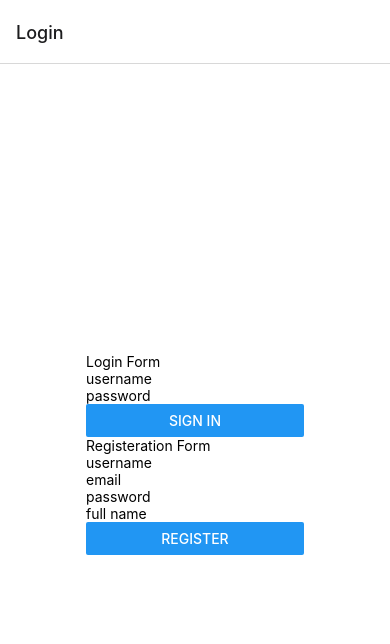
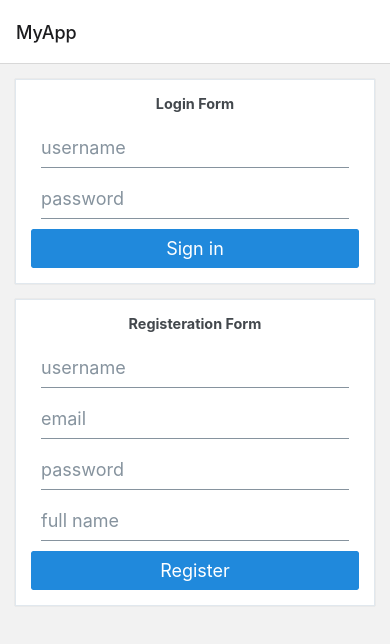
Before and after one commit to ohuji/MyApp, a React Native app: screen /Login in a window 390 px wide. Shown: the top 644 px of the page. Built offline with nearby package versions, Linux system fonts and the light colour scheme.

Commit message:
comp-lib exercise

```diff
--- a/App.js
+++ b/App.js
@@ -1,12 +1,12 @@
 import React from 'react';
-import {StatusBar} from 'expo-status-bar';
 import Navigator from './navigators/Navigator';
 import {MainProvider} from './contexts/MainContext';
 import {Keyboard, TouchableOpacity} from 'react-native';
+import {SafeAreaProvider} from 'react-native-safe-area-context';
 
 const App = () => {
   return (
-    <>
+    <SafeAreaProvider>
       <MainProvider>
         <TouchableOpacity
           onPress={() => Keyboard.dismiss()}
@@ -16,8 +16,7 @@ const App = () => {
           <Navigator></Navigator>
         </TouchableOpacity>
       </MainProvider>
-      <StatusBar style="auto" />
-    </>
+    </SafeAreaProvider>
   );
 };
 
--- /dev/null
+++ b/components/FullSizeImage.js
@@ -0,0 +1,35 @@
+import {Card} from '@rneui/themed';
+import {PropTypes} from 'prop-types';
+import {useState} from 'react';
+import {Image} from 'react-native';
+
+const FullSizeImage = ({style, ...props}) => {
+  const [ratio, setRatio] = useState(1);
+  try {
+    Image.getSize(
+      props.source.uri,
+      (width, height) => height && setRatio(width / height)
+    );
+  } catch (error) {
+    console.error(error.message);
+  }
+  console.log('component rendered');
+  return (
+    <Card.Image
+      {...props}
+      style={{
+        width: '100%',
+        height: undefined,
+        aspectRatio: ratio,
+        ...style,
+      }}
+    />
+  );
+};
+
+FullSizeImage.propTypes = {
+  style: PropTypes.object,
+  source: PropTypes.object,
+};
+
+export default FullSizeImage;
--- a/components/ListItem.js
+++ b/components/ListItem.js
@@ -1,48 +1,32 @@
 import React from 'react';
-import {Image, Text, View, TouchableOpacity, StyleSheet} from 'react-native';
 import PropTypes from 'prop-types';
 import {mediaUrl} from '../utils/Variables';
+import {ListItem as RNEListItem, Avatar} from '@rneui/themed';
 
 const ListItem = ({singleMedia, navigation}) => {
   return (
-    <TouchableOpacity
-      style={styles.touchableOpacity}
+    <RNEListItem
+      bottomDivider
       onPress={() => {
         navigation.navigate('Single', singleMedia);
       }}
     >
-      <View style={styles.view}>
-        <Image
-          style={styles.image}
-          source={{uri: mediaUrl + singleMedia.thumbnails.w160}}
-        />
-      </View>
-      <View style={styles.view}>
-        <Text style={styles.text}>{singleMedia.title}</Text>
-        <Text>{singleMedia.description}</Text>
-      </View>
-    </TouchableOpacity>
+      <Avatar
+        size="large"
+        source={{uri: mediaUrl + singleMedia.thumbnails.w160}}
+      />
+      <RNEListItem.Content>
+        <RNEListItem.Title numberOfLines={1} h4>
+          {singleMedia.title}
+        </RNEListItem.Title>
+        <RNEListItem.Subtitle numberOfLines={1}>
+          {singleMedia.description}
+        </RNEListItem.Subtitle>
+      </RNEListItem.Content>
+      <RNEListItem.Chevron />
+    </RNEListItem>
   );
 };
-
-const styles = StyleSheet.create({
-  touchableOpacity: {
-    margin: 10,
-    flexDirection: 'row',
-  },
-  view: {
-    flex: 1,
-    backgroundColor: '#d0d0d0',
-    padding: 5,
-  },
-  image: {
-    flex: 1,
-  },
-  text: {
-    fontSize: 15,
-    fontWeight: 'bold',
-  },
-});
 
 ListItem.propTypes = {
   singleMedia: PropTypes.object,
--- a/components/LoginForm.js
+++ b/components/LoginForm.js
@@ -1,9 +1,9 @@
-import {Button, Text, View, TextInput} from 'react-native';
 import {useForm, Controller} from 'react-hook-form';
 import AsyncStorage from '@react-native-async-storage/async-storage';
 import {useContext} from 'react';
 import {MainContext} from '../contexts/MainContext';
 import {useLogin} from '../hooks/ApiHooks';
+import {Input, Button, Text, Card} from '@rneui/themed';
 
 const loginForm = () => {
   const {isLoggedIn, setIsLoggedIn, setUser} = useContext(MainContext);
@@ -32,8 +32,8 @@ const loginForm = () => {
   };
 
   return (
-    <View>
-      <Text>Login Form</Text>
+    <Card>
+      <Card.Title>Login Form</Card.Title>
       <Controller
         control={control}
         rules={{
@@ -41,19 +41,24 @@ const loginForm = () => {
           minLength: 3,
         }}
         render={({field: {onChange, onBlur, value}}) => (
-          <TextInput
+          <Input
             onBlur={onBlur}
             onChangeText={onChange}
             value={value}
             placeholder="username"
+            autoCapitalize="none"
+            errorMessage={
+              (errors.username?.type === 'required' && (
+                <Text>This is required</Text>
+              )) ||
+              (errors.username?.type === 'minLength' && (
+                <Text>Min 3 chars</Text>
+              ))
+            }
           />
         )}
         name="username"
       />
-      {errors.username?.type === 'required' && <Text>This is required.</Text>}
-      {errors.username?.type === 'minLength' && (
-        <Text>Min characters is 3</Text>
-      )}
 
       <Controller
         control={control}
@@ -62,23 +67,20 @@ const loginForm = () => {
           minLength: 3,
         }}
         render={({field: {onChange, onBlur, value}}) => (
-          <TextInput
+          <Input
             onBlur={onBlur}
             onChangeText={onChange}
             value={value}
             secureTextEntry={true}
             placeholder="password"
+            errorMessage={errors.password && <Text>This is required</Text>}
           />
         )}
         name="password"
       />
-      {errors.password?.type === 'required' && <Text>This is required.</Text>}
-      {errors.password?.type === 'minLength' && (
-        <Text>Min characters is 3</Text>
-      )}
 
       <Button title="Sign in" onPress={handleSubmit(logIn)} />
-    </View>
+    </Card>
   );
 };
 
--- a/components/RegisterForm.js
+++ b/components/RegisterForm.js
@@ -1,6 +1,7 @@
-import {Button, Text, View, TextInput} from 'react-native';
 import {useForm, Controller} from 'react-hook-form';
 import {useUser} from '../hooks/ApiHooks';
+import {Input, Text, Button} from '@rneui/base';
+import {Card} from '@rneui/themed';
 
 const registerForm = () => {
   const {postUser} = useUser();
@@ -22,8 +23,8 @@ const registerForm = () => {
   };
 
   return (
-    <View>
-      <Text>Registeration Form</Text>
+    <Card>
+      <Card.Title>Registeration Form</Card.Title>
       <Controller
         control={control}
         rules={{
@@ -31,19 +32,24 @@ const registerForm = () => {
           minLength: 3,
         }}
         render={({field: {onChange, onBlur, value}}) => (
-          <TextInput
+          <Input
             onBlur={onBlur}
             onChangeText={onChange}
             value={value}
             placeholder="username"
+            autoCapitalize="none"
+            errorMessage={
+              (errors.username?.type === 'required' && (
+                <Text>This is required.</Text>
+              )) ||
+              (errors.username?.type === 'minLength' && (
+                <Text>Min 3 chars!</Text>
+              ))
+            }
           />
         )}
         name="username"
       />
-      {errors.username?.type === 'required' && <Text>This is required.</Text>}
-      {errors.username?.type === 'minLength' && (
-        <Text>Min characters is 3</Text>
-      )}
 
       <Controller
         control={control}
@@ -52,17 +58,17 @@ const registerForm = () => {
           email: true,
         }}
         render={({field: {onChange, onBlur, value}}) => (
-          <TextInput
+          <Input
             onBlur={onBlur}
             onChangeText={onChange}
             value={value}
             placeholder="email"
+            autoCapitalize="none"
+            errorMessage={errors.email && <Text>This is required.</Text>}
           />
         )}
         name="email"
       />
-      {errors.email?.type === 'required' && <Text>This is required.</Text>}
-      {errors.email?.type === 'minLength' && <Text>Min characters is 3</Text>}
 
       <Controller
         control={control}
@@ -71,20 +77,17 @@ const registerForm = () => {
           minLength: 3,
         }}
         render={({field: {onChange, onBlur, value}}) => (
-          <TextInput
+          <Input
             onBlur={onBlur}
             onChangeText={onChange}
             value={value}
             secureTextEntry={true}
             placeholder="password"
+            errorMessage={errors.password && <Text>This is required.</Text>}
           />
         )}
         name="password"
       />
-      {errors.password?.type === 'required' && <Text>This is required.</Text>}
-      {errors.password?.type === 'minLength' && (
-        <Text>Min characters is 3</Text>
-      )}
 
       <Controller
         control={control}
@@ -93,22 +96,19 @@ const registerForm = () => {
           minLength: 3,
         }}
         render={({field: {onChange, onBlur, value}}) => (
-          <TextInput
+          <Input
             onBlur={onBlur}
             onChangeText={onChange}
             value={value}
             placeholder="full name"
+            autoCapitalize="words"
           />
         )}
         name="full_name"
       />
-      {errors.full_name?.type === 'required' && <Text>This is required.</Text>}
-      {errors.full_name?.type === 'minLength' && (
-        <Text>Min characters is 3</Text>
-      )}
 
       <Button title="Register" onPress={handleSubmit(register)} />
-    </View>
+    </Card>
   );
 };
 
--- a/hooks/ApiHooks.js
+++ b/hooks/ApiHooks.js
@@ -6,7 +6,7 @@ const useMedia = () => {
   const [mediaArray, setMediaArray] = useState([]);
   const loadMedia = async () => {
     try {
-      const json = await doFetch(apiUrl + 'media?limit=5');
+      const json = await doFetch(apiUrl + 'media?limit=10');
       console.log(json);
 
       const allMediaData = json.map(async (mediaItem) => {
--- a/navigators/Navigator.js
+++ b/navigators/Navigator.js
@@ -7,6 +7,7 @@ import Profile from '../views/Profile';
 import Single from '../views/Single';
 import Login from '../views/Login';
 import {MainContext} from '../contexts/MainContext';
+import {Icon} from '@rneui/themed';
 
 const Tab = createBottomTabNavigator();
 const Stack = createNativeStackNavigator();
@@ -14,8 +15,20 @@ const Stack = createNativeStackNavigator();
 const TabScreen = () => {
   return (
     <Tab.Navigator>
-      <Tab.Screen name="Home" component={Home} />
-      <Tab.Screen name="Profile" component={Profile} />
+      <Tab.Screen
+        name="Home"
+        component={Home}
+        options={{
+          tabBarIcon: ({color}) => <Icon name="home" color={color} />,
+        }}
+      />
+      <Tab.Screen
+        name="Profile"
+        component={Profile}
+        options={{
+          tabBarIcon: ({color}) => <Icon name="person" color={color} />,
+        }}
+      />
     </Tab.Navigator>
   );
 };
@@ -34,7 +47,13 @@ const StackScreen = () => {
           <Stack.Screen name="Single" component={Single} />
         </>
       ) : (
-        <Stack.Screen name="Login" component={Login} />
+        <Stack.Screen
+          name="Login"
+          component={Login}
+          options={{
+            title: 'MyApp',
+          }}
+        />
       )}
     </Stack.Navigator>
   );
--- a/package.json
+++ b/package.json
@@ -15,6 +15,8 @@
     "@react-navigation/bottom-tabs": "^6.3.3",
     "@react-navigation/native": "^6.0.12",
     "@react-navigation/native-stack": "^6.8.0",
+    "@rneui/base": "^4.0.0-rc.6",
+    "@rneui/themed": "^4.0.0-rc.6",
     "eslint-plugin-react-native": "^4.0.0",
     "expo": "~46.0.9",
     "expo-status-bar": "~1.4.0",
@@ -22,7 +24,7 @@
     "react-dom": "18.0.0",
     "react-hook-form": "^7.34.2",
     "react-native": "0.69.4",
-    "react-native-safe-area-context": "4.3.1",
+    "react-native-safe-area-context": "^4.3.1",
     "react-native-screens": "~3.15.0",
     "react-native-web": "~0.18.7"
   },
--- a/views/Login.js
+++ b/views/Login.js
@@ -1,4 +1,4 @@
-import {StyleSheet, View} from 'react-native';
+import {View} from 'react-native';
 import PropTypes from 'prop-types';
 import {useContext, useEffect} from 'react';
 import {MainContext} from '../contexts/MainContext';
@@ -30,22 +30,13 @@ const Login = ({navigation}) => {
   }, []);
 
   return (
-    <View style={styles.container}>
+    <View>
       <LoginForm />
       <RegisterForm />
     </View>
   );
 };
 
-const styles = StyleSheet.create({
-  container: {
-    flex: 1,
-    backgroundColor: '#fff',
-    alignItems: 'center',
-    justifyContent: 'center',
-  },
-});
-
 Login.propTypes = {
   navigation: PropTypes.object,
 };
--- a/views/Profile.js
+++ b/views/Profile.js
@@ -1,9 +1,10 @@
 import React, {useContext, useState, useEffect} from 'react';
-import {StyleSheet, SafeAreaView, Text, Button, Image} from 'react-native';
 import {MainContext} from '../contexts/MainContext';
 import AsyncStorage from '@react-native-async-storage/async-storage';
 import {useTag} from '../hooks/ApiHooks';
 import {mediaUrl} from '../utils/Variables';
+import {Avatar, Button, Card, ListItem} from '@rneui/themed';
+import FullSizeImage from '../components/FullSizeImage';
 
 const Profile = () => {
   const {isLoggedIn, setIsLoggedIn, user} = useContext(MainContext);
@@ -38,29 +39,28 @@ const Profile = () => {
   };
 
   return (
-    <SafeAreaView style={styles.container}>
-      <Text>Profile</Text>
-      <Text>
-        User: {user.username} (id: {user.user_id})
-      </Text>
-      <Image source={{url: avatar}} style={{width: 200, height: 200}} />
-      <Text>Email: {user.email}</Text>
-      <Text>Full Name: {user.full_name}</Text>
-      <Text>User Since; {user.time_created}</Text>
-
+    <Card>
+      <Card.Title>{user.full_name}</Card.Title>
+      <FullSizeImage source={{uri: avatar}} />
+      <ListItem>
+        <Avatar
+          icon={{name: 'contact-mail', type: 'material'}}
+          containerStyle={{backgroundColor: '#aaa'}}
+        />
+        <ListItem.Title>{user.email}</ListItem.Title>
+      </ListItem>
+      <ListItem>
+        <Avatar
+          icon={{name: 'person', type: 'material'}}
+          containerStyle={{backgroundColor: '#aaa'}}
+        />
+        <ListItem.Title>
+          {user.username} (id: {user.user_id})
+        </ListItem.Title>
+      </ListItem>
       <Button title="Logout" onPress={logOut} />
-    </SafeAreaView>
+    </Card>
   );
 };
 
-const styles = StyleSheet.create({
-  container: {
-    flex: 1,
-    backgroundColor: '#fff',
-    alignItems: 'center',
-    justifyContent: 'center',
-    paddingTop: 40,
-  },
-});
-
 export default Profile;
--- a/views/Single.js
+++ b/views/Single.js
@@ -1,31 +1,36 @@
+/* eslint-disable camelcase */
 import React from 'react';
-import {StyleSheet, SafeAreaView, Text, Image} from 'react-native';
 import PropTypes from 'prop-types';
 import {mediaUrl} from '../utils/Variables';
+import {ScrollView, ActivityIndicator} from 'react-native';
+import {Card, ListItem, Text, Avatar} from '@rneui/themed';
+import FullSizeImage from '../components/FullSizeImage';
 
 const Single = ({route}) => {
-  const {filename, title} = route.params;
+  const {filename, title, description, user_id} = route.params;
 
   return (
-    <SafeAreaView style={styles.container}>
-      <Text>{title}</Text>
-      <Image
-        source={{uri: mediaUrl + filename}}
-        style={{width: 200, height: 200}}
-      />
-    </SafeAreaView>
+    <ScrollView>
+      <Card>
+        <Card.Title>{title}</Card.Title>
+        <Card.Divider />
+        <FullSizeImage
+          source={{uri: mediaUrl + filename}}
+          PlaceholderContent={<ActivityIndicator />}
+          style={{marginBottom: 12}}
+        />
+        <Card.Divider />
+        <ListItem>
+          <Text>{description}</Text>
+        </ListItem>
+        <ListItem>
+          <Avatar source={{uri: 'https://placekitten.com/160'}} />
+          <Text>{user_id}</Text>
+        </ListItem>
+      </Card>
+    </ScrollView>
   );
 };
-
-const styles = StyleSheet.create({
-  container: {
-    flex: 1,
-    backgroundColor: '#fff',
-    alignItems: 'center',
-    justifyContent: 'center',
-    paddingTop: 40,
-  },
-});
 
 Single.propTypes = {
   route: PropTypes.object,
```
Also changed, not shown: 1 other file (tests, documents, lock files or other folders).
